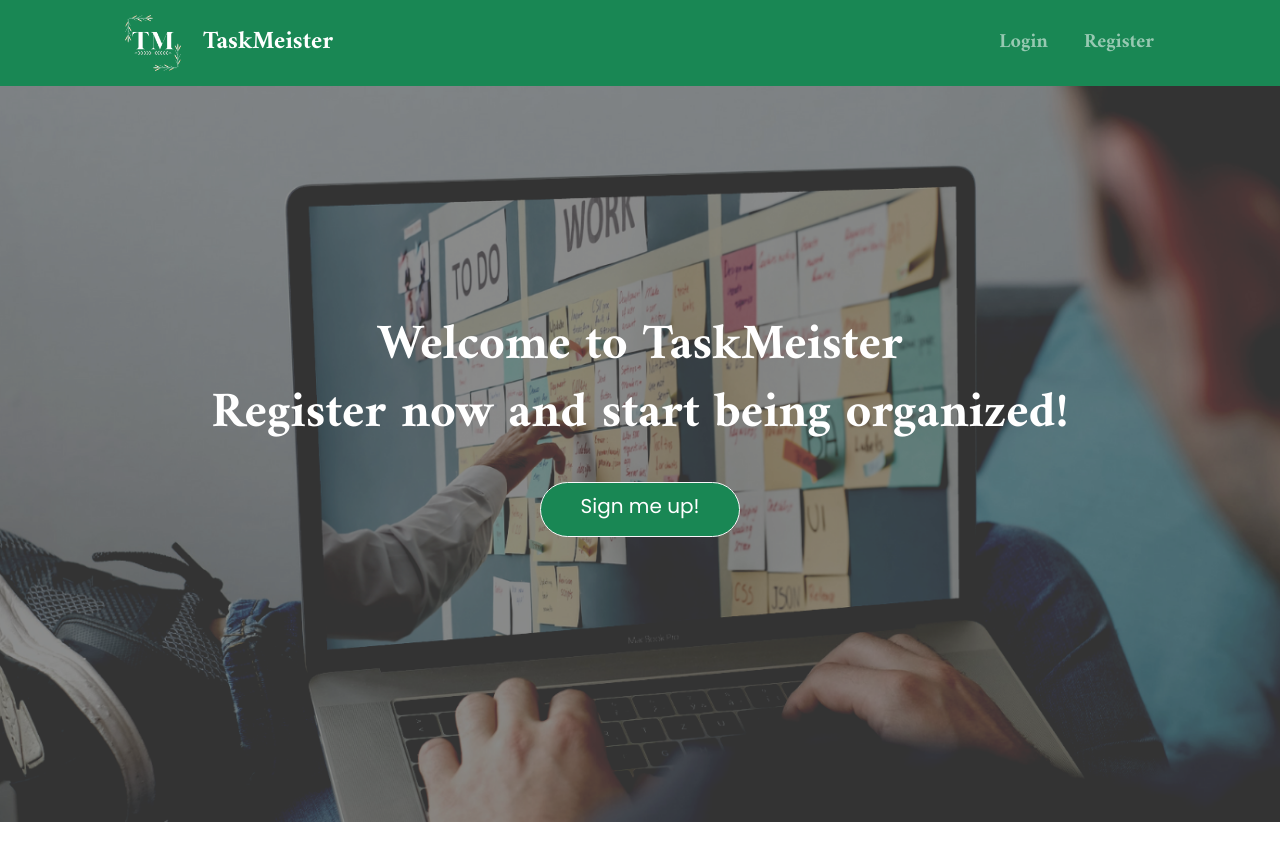
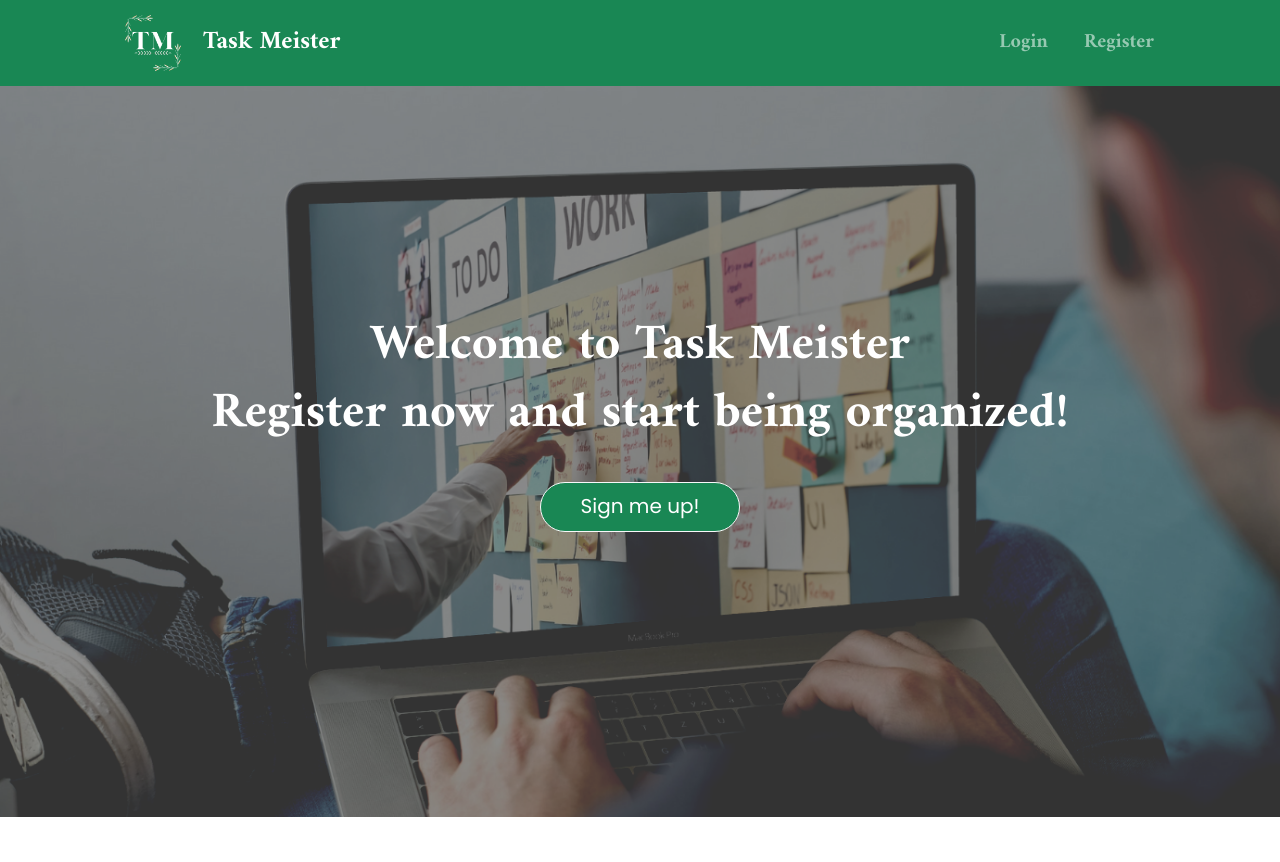
Before and after one commit to UbySolinap/Task-Manager, a Flask app: page / in a window 1280 px wide. Shown: the top 862 px of the page. Run offline with Flask 2, Linux system fonts and the light colour scheme; some libraries are stand-ins or nearby versions.

Commit message:
Initial Commit

```diff
--- a/static/css/style.css
+++ b/static/css/style.css
@@ -50,7 +50,7 @@
 .register-button {
     margin-top: 30px;
     width: 200px;
-    height: 55px;
+    height: 50px;
 }
 
 .view-button {
@@ -113,6 +113,10 @@ input[type=text], input[type=password], input[type=datetime-local]{
 }
 
 /* Task List Division */
+#task-list {
+    padding-bottom: 10.1rem;
+}
+
 .tl {
     padding-bottom: 50px;
 }
--- a/templates/footer.html
+++ b/templates/footer.html
@@ -5,8 +5,8 @@
             <div class="links col-lg-6">
                 <img class="footer-logo" src="{{ url_for('static', filename='images/T.png') }}">
                 <a class="icons fa-2xl" href="https://github.com/UbySolinap/Task-Manager"><i class="fa-brands fa-github"></i></a>
-                <a class="icons fa-2xl" href="#"><i class="fa-brands fa-linkedin"></i></a>
-                <a class="icons fa-2xl" href="mailto: ubys06@gmail.com"><i class="fa-solid fa-envelope"></i></a>
+                <a class="icons fa-2xl" href="https://www.linkedin.com/in/john-uby-solinap-454348201/"><i class="fa-brands fa-linkedin"></i></a>
+                <a class="icons fa-2xl" href="mailto: dimitri.test06@gmail.com"><i class="fa-solid fa-envelope"></i></a>
                 <hr class="footer-hr">
                 <p class="copyright">Created by © John Uby Solinap 2022</p>
             </div>
--- a/templates/header.html
+++ b/templates/header.html
@@ -31,7 +31,7 @@
         <nav class="navbar navbar-expand-lg navbar-dark bg-success" id="mainNav">
             <div class="container px-4 px-lg-5">
                 <a href="{{ url_for('home') }}"><img class="logo" src="{{ url_for('static', filename='images/T.png') }}"></a>
-                <p class="nav-name">TaskMeister</p>
+                <p class="nav-name">Task Meister</p>
                 <button class="navbar-toggler navbar-toggler-right" type="button" data-toggle="collapse" data-target="#navbarResponsive" aria-controls="navbarResponsive" aria-expanded="false" aria-label="Toggle navigation">
                     Menu
                     <i class="fas fa-bars"></i>
--- a/templates/index.html
+++ b/templates/index.html
@@ -8,7 +8,7 @@
         <div class="container">
             <div class="row">
                 <div class="home-page">
-                    <h1 class="home-text">Welcome to TaskMeister</h1>
+                    <h1 class="home-text">Welcome to Task Meister</h1>
                     {% if not current_user.is_authenticated %}
                     <h2 class="home-text">Register now and start being organized!</h2>
                     <a class="btn border border-light rounded-pill btn-success btn-lg register-button" href="{{ url_for('register') }}" role="button">Sign me up!</a>
```
Also changed, not shown: task.db.
